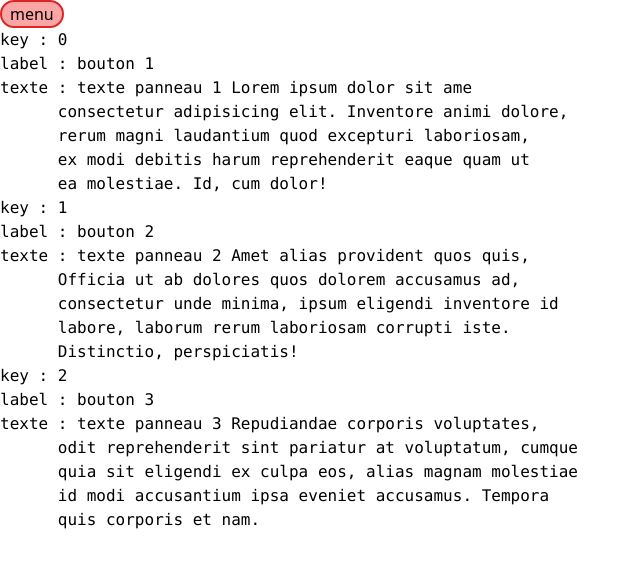
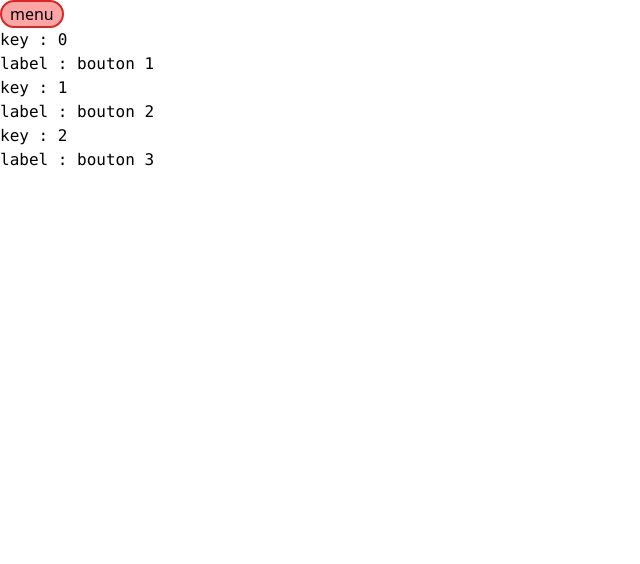
Before and after one commit to MMI-SAE-203/r213-2024-pracht-tp1-LolaRoth, a Vue app: page /boucle_sur_donnees in a window 1280 px wide. Shown: the top 564 px of the page, without its empty margins (0-640 px from the left). Built offline with nearby package versions, Linux system fonts and the light colour scheme.

Commit message:
ajt des clés sur le menu

```diff
--- a/src/pages/boucle_sur_donnees.vue
+++ b/src/pages/boucle_sur_donnees.vue
@@ -1,7 +1,8 @@
 <script setup lang="ts">
 import { onErrorCaptured } from 'vue'
 import { RouterLink, RouterView } from 'vue-router/auto'
-import {ref} from 'vue'
+import { ref } from 'vue'
+const sectionOpen = ref(null)
 const sectionsData = [
     {
       label: 'bouton 1',
@@ -32,11 +33,12 @@
   console.error('erreur : ', err, '\ninfo : ', info, '\ncomposant : ', instance)
   return true
 })
+
 </script>
 <template>
     <section v-for="({ label, texte }, key) of sectionsData" :key="key">
     <pre class="font-mono">key : {{ key }}</pre>
-    <pre class="font-mono">label : {{ label }}</pre>
-    <pre class="font-mono">texte : {{ texte }}</pre>
+    <pre @pointerdown="sectionOpen = sectionOpen === key ? null : key" class="font-mono">label : {{ label }}</pre>
+    <pre class="font-mono" v-show="sectionOpen === key">texte : {{ texte }}</pre>
   </section>
 </template>
```
